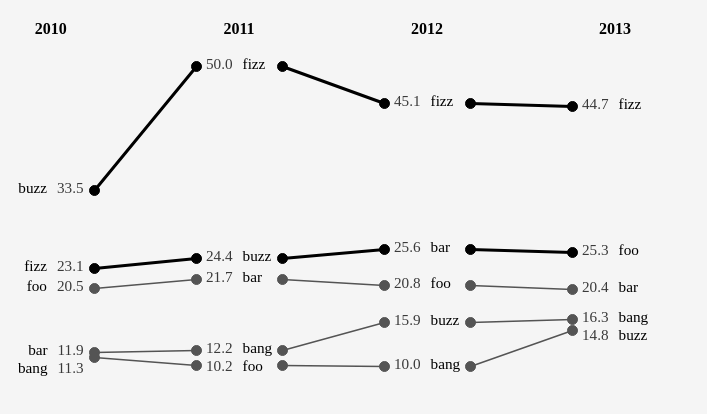
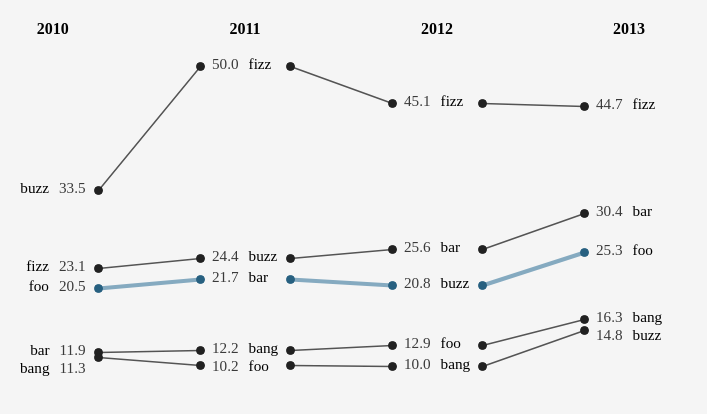
Before and after one commit to brenden/jquery-slopegraph, a plain HTML site: page demo/slopegraph.html in a window 1280 px wide. Shown: the whole page, without its empty margins (0-707 px from the left). Drawn offline with nearby package versions, Linux system fonts and the light colour scheme.

Commit message:
adjusting some default and demo properties

```diff
--- a/demo/slopegraph.html
+++ b/demo/slopegraph.html
@@ -15,29 +15,24 @@
         , data: [
             {
               name: 'foo'
-            , series: [20.5, 10.2, 20.8, 25.3]
-            , options: {
-                lineColor: 'black'
-              , dotColor: 'black'
-              , lineSize: 3
-              }
+            , series: [20.5, 10.2, 12.9, 25.3]
             }
           , {
               name: 'bar'
-            , series: [11.9, 21.7, 25.6, 20.4]
-            , options: {
-                lineColor: 'black'
-              , dotColor: 'black'
-              , lineSize: 3
-              }
+            , series: [11.9, 21.7, 25.6, 30.4]
             }
           , {
               name: 'fizz'
             , series: [23.1, 50.0, 45.1, 44.7]
+            , options: {
+                lineColor: '#85AAC0'
+              , dotColor: '#276080'
+              , lineSize: 4
+              }
             }
           , {
               name: 'buzz'
-            , series: [33.5, 24.4, 15.9, 14.8]
+            , series: [33.5, 24.4, 20.8, 14.8]
             }
           , {
               name: 'bang'
@@ -50,7 +45,8 @@
         var options = {
           slopeWidth: 110
         , slopeHeight: 300
-        , dotSize: 5
+        , dotSize: 4
+        , dotColor: '#212121'
         };
 
         $('#graph').slopegraph(test, options);
--- a/lib/jquery.slopegraph.css
+++ b/lib/jquery.slopegraph.css
@@ -3,8 +3,7 @@
 }
 
 .slopegraph {
-  margin-top: 55px;
-  font-family: FreeSerif serif;
+  margin-top: 55px
 }
 
 .slopegraph canvas {
@@ -32,7 +31,7 @@
 
 .slopegraph-list {
   margin: 0;
-  padding: 0 10px 0 10px;
+  padding: 0 12px 0 12px;
 }
 
 .slopegraph-list li {
```
Also changed, not shown: lib/jquery.slopegraph.js.
